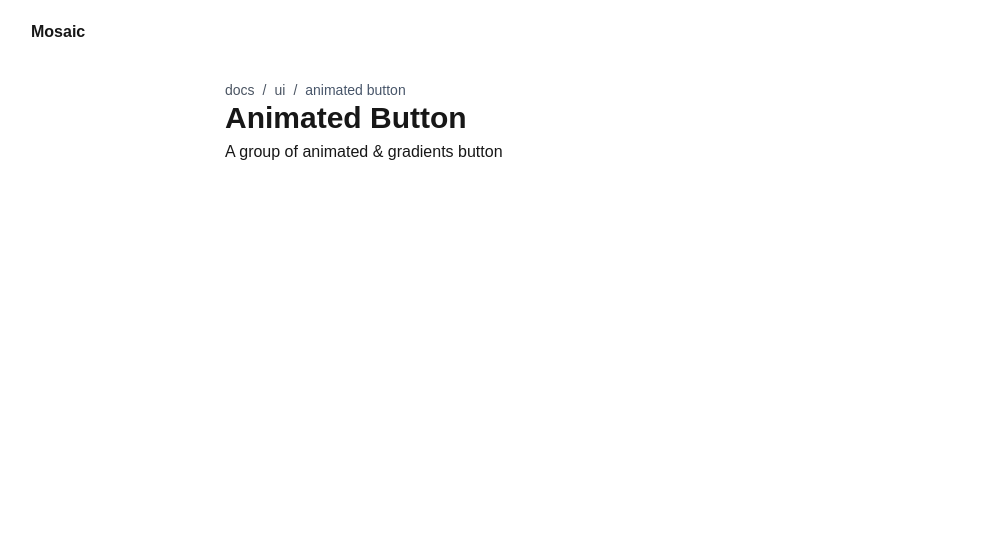
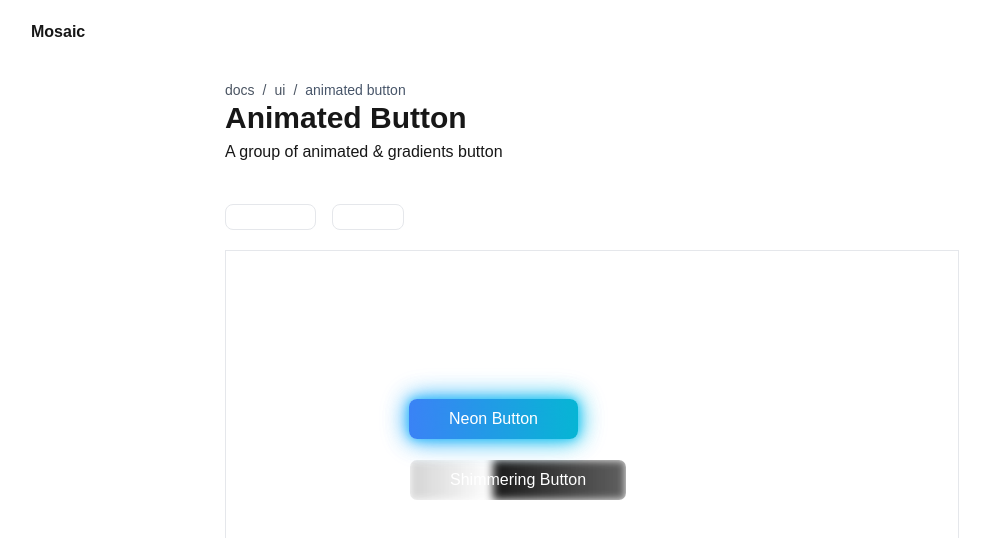
Before and after one commit to aniimessh/mosaic-ui, a Next.js app: page /docs/ui/animated-button in a window 1280 px wide. Shown: the top 538 px of the page, without its empty margins (49-1039 px from the left). Built offline with nearby package versions, Linux system fonts and the light colour scheme; what tailwind-clip-path would draw is missing.

Commit message:
buttons developed

```diff
--- a/package.json
+++ b/package.json
@@ -9,6 +9,7 @@
     "lint": "next lint"
   },
   "dependencies": {
+    "clsx": "^2.1.1",
     "lucide-react": "^0.460.0",
     "next": "15.0.3",
     "react": "19.0.0-rc-66855b96-20241106",
--- a/src/app/(docs)/docs/ui/animated-button/page.tsx
+++ b/src/app/(docs)/docs/ui/animated-button/page.tsx
@@ -1,13 +1,22 @@
 import React from "react";
 import Breadcrumb from "@/components/breadcrumb/breadcrumb";
+import Tabs from "@/components/tabs/tabs";
+import AnimtedButton from "@/components/animatedButton/animatedButton";
+import AnimatedButtonCode from "@/components/animatedButton/animatedButtonCode";
 
 const AnimatedButtonPage = () => {
   return (
-    <div>
+    <div className="">
       <Breadcrumb />
       <section>
         <h1 className="text-3xl font-semibold">Animated Button</h1>
         <p className="mt-1">A group of animated & gradients button</p>
+      </section>
+      <section className="mt-10">
+        <Tabs
+          codeContent={<AnimatedButtonCode />}
+          previewContent={<AnimtedButton />}
+        />
       </section>
     </div>
   );
--- a/src/app/(docs)/layout.tsx
+++ b/src/app/(docs)/layout.tsx
@@ -9,10 +9,7 @@ const DocumentationLayout = ({
   return (
     <div className="flex w-full mx-auto h-[calc(100vh-100px)]">
       <Sidebar />
-      <div className="px-2 relative">
-        {children}
-        <div className="h-[90%] w-0.5 bg-white/20 absolute left-0 -translate-x-1/2 clip-path-pointed" />
-      </div>
+      <div className="px-2 w-[calc(100vw-530px)]">{children}</div>
     </div>
   );
 };
--- a/src/app/layout.tsx
+++ b/src/app/layout.tsx
@@ -24,6 +24,9 @@ export default function RootLayout({
 }>) {
   return (
     <html lang="en">
+      <head>
+        <title>Mosaic UI</title>
+      </head>
       <body className={`${geistSans.variable} ${geistMono.variable}`}>
         <Navbar />
         {/* Render Sidebar only if not on homepage */}
--- a/src/app/page.tsx
+++ b/src/app/page.tsx
@@ -1,6 +1,6 @@
 "use client";
 
-import { ChevronsRight } from "lucide-react";
+import { ChevronsRight, Heart } from "lucide-react";
 import { useRouter } from "next/navigation";
 import React from "react";
 
@@ -9,6 +9,12 @@ const Home = () => {
   return (
     <div className=" container mx-auto w-full flex p-20 justify-center">
       <div className="lg:w-1/2 w-full flex flex-col items-center gap-10">
+        <p className="relative flex items-center text-sm rounded-full border border-transparent bg-gradient-to-r from-purple-500 via-pink-500 to-blue-500 bg-[length:200%_200%] animate-streamer">
+          <span className="relative z-10 bg-black px-2 py-1  rounded-full">
+            Adding new component every week 🌠
+          </span>
+        </p>
+
         <h1 className="text-5xl font-black text-center">
           Components crafted for GenZ Engineers
         </h1>
@@ -23,13 +29,19 @@ const Home = () => {
             className="bg-white flex items-center justify-center gap-2 text-black w-[200px] py-2 rounded-md  hover:outline-white/30 transition-all duration-200"
             onClick={() => router.push("/docs/getting-started/introduction")}
           >
-            Get Started <ChevronsRight />
+            Get Started
+            <div className="animate-customBounce">
+              <ChevronsRight />
+            </div>
           </button>
           <button
             type="button"
             className=" bg-white/5 border flex items-center justify-center gap-2 border-white/40 text-white w-[200px]  py-2 rounded-md transition-all duration-200"
           >
-            Github <ChevronsRight />
+            Github
+            <div className="animate-customBounce">
+              <ChevronsRight />
+            </div>
           </button>
         </div>
       </div>
--- /dev/null
+++ b/src/components/animatedButton/animatedButton.tsx
@@ -0,0 +1,38 @@
+import React from "react";
+import BaseButton from "../ui/button/baseButton";
+
+type gradient = "neon" | "forest" | "choco" | "subtle" | "shimmer";
+type radius = "full" | "2xl" | "3xl" | "md" | "lg" | "sm" | "none" | "xl";
+type animation = "shimmer" | "shiny" | "bounce";
+
+const gradients: gradient[] = ["neon", "forest", "choco", "subtle", "shimmer"];
+const radiuss: radius[] = [
+  "full",
+  "2xl",
+  "3xl",
+  "md",
+  "lg",
+  "sm",
+  "none",
+  "xl",
+];
+const animations: animation[] = ["shimmer", "shiny", "bounce"];
+
+const AnimtedButton = () => {
+  return (
+    <div className="h-[400px] rounded-lg  bg-white/10">
+      <div className="flex items-center justify-center h-full border">
+        <div className="w-1/2 flex items-center justify-between gap-5 flex-wrap">
+          {gradients.map((gradient, i) => (
+            // biome-ignore lint/suspicious/noArrayIndexKey: <explanation>
+            <BaseButton key={i} gradient={gradients[i]} radius={radiuss[i]}>
+              {gradients[i]}
+            </BaseButton>
+          ))}
+        </div>
+      </div>
+    </div>
+  );
+};
+
+export default AnimtedButton;
--- /dev/null
+++ b/src/components/animatedButton/animatedButtonCode.tsx
@@ -0,0 +1,50 @@
+import React from "react";
+
+const Content = `
+import type React from "react";
+
+const BaseButton = ({
+  children,
+  gradient,
+  radius,
+}: {
+  children: React.ReactNode;
+  gradient: string;
+  radius: string;
+}) => {
+  console.log(gradient, radius);
+  return gradient === "neon" ? (
+    <button
+      type="button"
+      className="relative px-10 py-2 text-white font-medium rounded-lg bg-gradient-to-r from-blue-500 to-cyan-500 focus:outline-none focus:ring-2 focus:ring-cyan-400 shadow-neon transition-all duration-300 group"
+    >
+      <span className="absolute inset-0 rounded-lg blur-md opacity-75 bg-gradient-to-r from-blue-500 to-cyan-500 animate-pulse" />
+      <span className="relative z-10">Neon Button</span>
+    </button>
+  ) : gradient === "shimmer" ? (
+    <button
+      className="relative px-10 py-2 text-white  bg-clip-text font-medium rounded-lg bg-gradient-to-r border  border-white/10 from-black/10 to-white/40 focus:outline-none focus:ring-2 focus:ring-blue-300 overflow-hidden group"
+      type="button"
+    >
+      <span className="absolute inset-0 -z-10 h-10 bg-gradient-to-r group-hover:skew-y-12 transition-all duration-200 from-black to-white/40 bg-[length:200%_200%] blur-sm animate-shimmer" />
+      <span className="relative z-10">Shimmering Button</span>
+    </button>
+  ) : (
+    <></>
+  );
+};
+
+export default BaseButton;
+
+
+`;
+
+const AnimatedButtonCode = () => {
+  return (
+    <div className="h-[400px] rounded-lg  bg-white/10 overflow-y-scroll whitespace-pre-wrap">
+      {Content}
+    </div>
+  );
+};
+
+export default AnimatedButtonCode;
--- a/src/components/sidebar/sidebar.tsx
+++ b/src/components/sidebar/sidebar.tsx
@@ -4,7 +4,8 @@ import React from "react";
 
 const Sidebar = () => {
   return (
-    <div className="w-[250px] h-full overflow-y-scroll hideScrollbar px-5">
+    <div className="w-[250px] relative h-full overflow-y-scroll hideScrollbar px-5">
+      <div className="h-[100%] w-0.5 bg-white/20 absolute right-0 -translate-x-1/2 clip-path-pointed" />
       {CATEGORIES.map((category) => (
         <div key={category.name} className="relative pb-5">
           {/* Category Header */}
--- /dev/null
+++ b/src/components/tabs/tabs.tsx
@@ -0,0 +1,59 @@
+"use client";
+
+import { type ReactNode, useState } from "react";
+
+interface TabsProps {
+  codeContent: ReactNode;
+  previewContent: ReactNode;
+}
+
+const Tabs = ({ previewContent, codeContent }: TabsProps) => {
+  const [activeTab, setActiveTab] = useState("preview");
+
+  const handleTabChange = (tab: string) => {
+    setActiveTab(tab);
+  };
+
+  return (
+    <div className="">
+      {/* Tab Buttons */}
+      <div className="flex gap-4 mb-5">
+        <button
+          className={`${
+            activeTab === "preview"
+              ? "bg-white/60 text-white"
+              : "bg-black text-white"
+          } px-4 rounded-lg border`}
+          onClick={() => handleTabChange("preview")}
+          type="button"
+        >
+          Preview
+        </button>
+        <button
+          className={`${
+            activeTab === "code"
+              ? "bg-white/60 text-whhite"
+              : "bg-transparent text-white"
+          } px-4 rounded-lg border`}
+          onClick={() => handleTabChange("code")}
+          type="button"
+        >
+          Code
+        </button>
+      </div>
+
+      {/* Tab Content */}
+      <div className="tab-content">
+        {activeTab === "preview" ? (
+          <div className="preview">{previewContent}</div>
+        ) : (
+          <div className="code">
+            <pre>{codeContent}</pre>
+          </div>
+        )}
+      </div>
+    </div>
+  );
+};
+
+export default Tabs;
--- /dev/null
+++ b/src/components/ui/button/baseButton.tsx
@@ -0,0 +1,34 @@
+import type React from "react";
+
+const BaseButton = ({
+  children,
+  gradient,
+  radius,
+}: {
+  children: React.ReactNode;
+  gradient: string;
+  radius: string;
+}) => {
+  console.log(gradient, radius);
+  return gradient === "neon" ? (
+    <button
+      type="button"
+      className="relative px-10 py-2 text-white font-medium rounded-lg bg-gradient-to-r from-blue-500 to-cyan-500 focus:outline-none focus:ring-2 focus:ring-cyan-400 shadow-neon transition-all duration-300 group"
+    >
+      <span className="absolute inset-0 rounded-lg blur-md opacity-75 bg-gradient-to-r from-blue-500 to-cyan-500 animate-pulse" />
+      <span className="relative z-10">Neon Button</span>
+    </button>
+  ) : gradient === "shimmer" ? (
+    <button
+      className="relative px-10 py-2 hover:text-white transition-all duration-200 bg-black  bg-clip-text text-background font-medium rounded-lg bg-gradient-to-r border  border-white/10 from-black/10 to-white/40 focus:outline-none focus:ring-2 focus:ring-blue-300 overflow-hidden group"
+      type="button"
+    >
+      <span className="absolute inset-0 -z-10 h-10 bg-gradient-to-r group-hover:skew-y-12 transition-all duration-200 from-black to-white/40 bg-[length:200%_200%] blur-sm animate-shimmer" />
+      <span className="relative z-10">Shimmering Button</span>
+    </button>
+  ) : (
+    <></>
+  );
+};
+
+export default BaseButton;
--- a/tailwind.config.ts
+++ b/tailwind.config.ts
@@ -8,6 +8,9 @@ export default {
   ],
   theme: {
     extend: {
+      boxShadow: {
+        neon: "0 0 10px rgba(0, 200, 255, 0.7), 0 0 20px rgba(0, 200, 255, 0.5), 0 0 30px rgba(0, 200, 255, 0.3)",
+      },
       clipPath: {
         pointed: "polygon(50% 0%, 100% 50%, 50% 100%, 0% 50%)",
       },
@@ -15,6 +18,42 @@ export default {
         background: "var(--background)",
         foreground: "var(--foreground)",
       },
+      keyframes: {
+        shine: {
+          "0%": { transform: "translateX(-100%)" },
+          "100%": { transform: "translateX(100%)" },
+        },
+        streamer: {
+          "0%": { backgroundPosition: "200% 0" },
+          "100%": { backgroundPosition: "-200% 0" },
+        },
+        customBounce: {
+          "0%, 100%": {
+            transform: "translateX(-10%)",
+            animationTimingFunction: "cubic-bezier(0.8, 0, 1, 1)",
+          },
+          "50%": {
+            transform: "translateY(0)",
+            animationTimingFunction: "cubic-bezier(0, 0, 0.2, 1)",
+          },
+        },
+        shimmer: {
+          "0%": { backgroundPosition: "200% 0%" },
+          "100%": { backgroundPosition: "-200% 0%" },
+        },
+        gradientMove: {
+          "0%": { backgroundPosition: "0% 50%" },
+          "50%": { backgroundPosition: "100% 50%" },
+          "100%": { backgroundPosition: "0% 50%" },
+        },
+      },
+      animation: {
+        shine: "shine 1.5s linear infinite",
+        streamer: "streamer 3s linear infinite",
+        gradientMove: "gradientMove 1s ease infinite",
+        customBounce: "customBounce 1s infinite",
+        shimmer: "shimmer 5s linear infinite",
+      },
     },
   },
   plugins: [require("tailwind-clip-path")],
```
Also changed, not shown: 1 other file (tests, documents, lock files or other folders).
